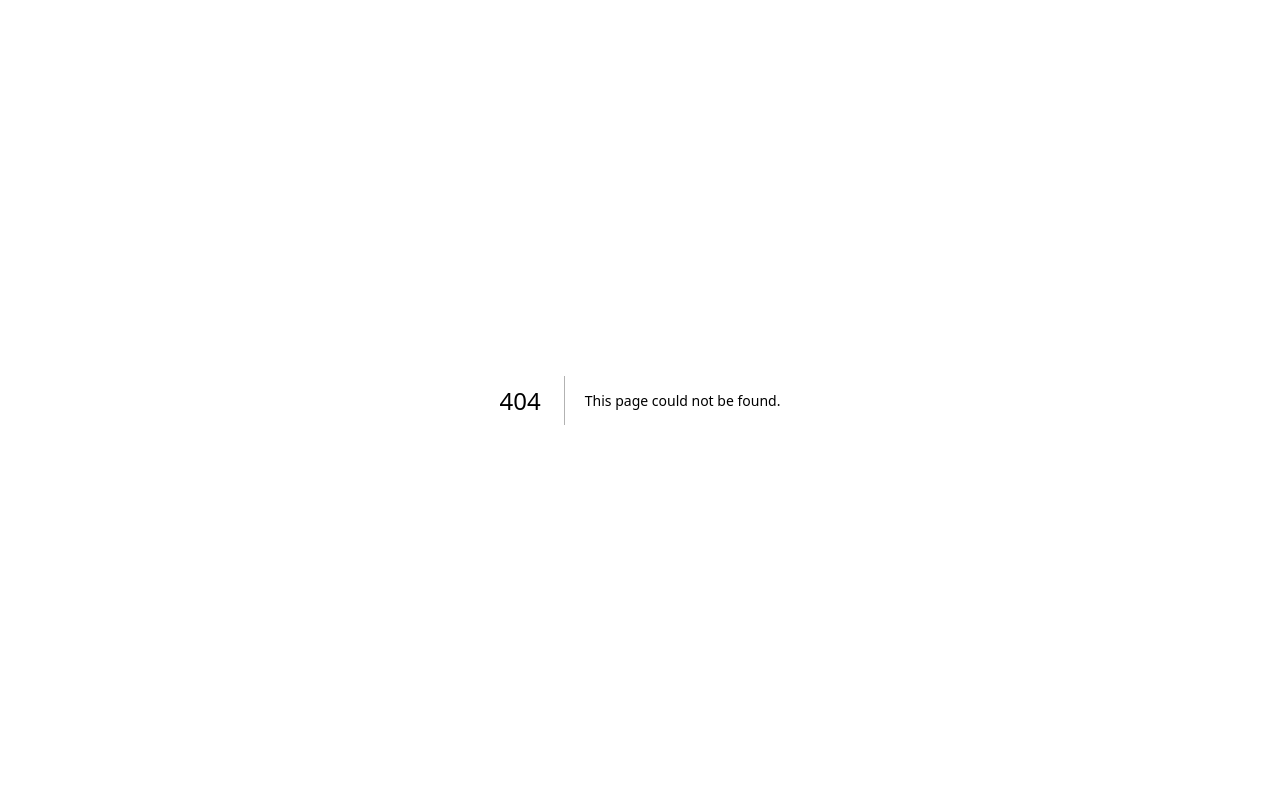
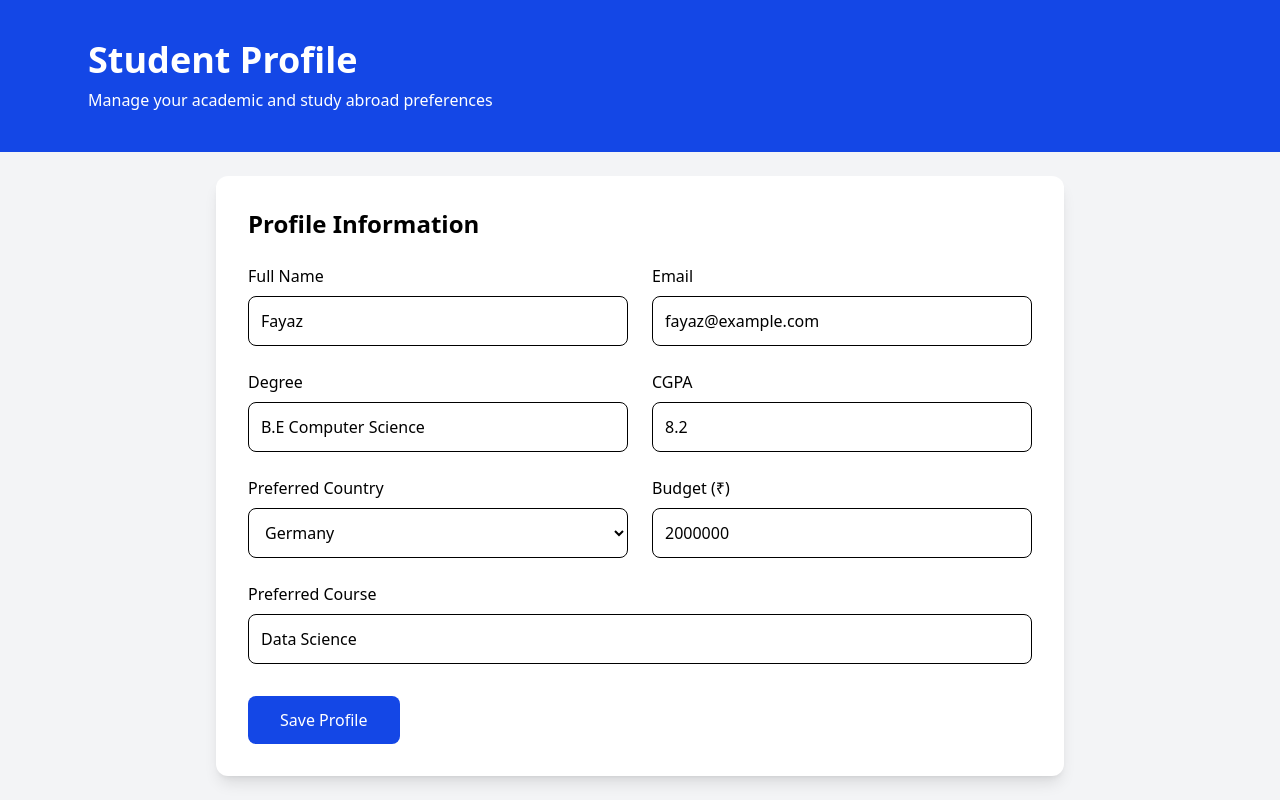
Before and after one commit to Fayaz-Personal/Office, a Next.js app in the folder study-abroad-platform/: page /profile in a window 1280 px wide. Before the commit this address had no page. Built offline with nearby package versions, Linux system fonts and the light colour scheme.

Commit message:
Add student profile page and update home page navigation

```diff
--- a/study-abroad-platform/app/page.js
+++ b/study-abroad-platform/app/page.js
@@ -10,12 +10,13 @@ export default function Home() {
           </h1>
 
           <div className="space-x-6">
-            <a href="#" className="hover:text-gray-200">Home</a>
+            <a href="/" className="hover:text-gray-200">Home</a>
             <a href="/universities" className="hover:text-gray-200">Universities</a>
             <a href="/scholarship" className="hover:text-gray-200">Scholarships</a>
             <a href="/loans" className="hover:text-gray-200">Loans</a>
             <a href="/chatbot" className="hover:text-gray-200">AI Assistant</a>
             <a href="/login" className="hover:text-gray-200">Login</a>
+            <a href="/profile" className="hover:text-gray-200">Profile</a>
           </div>
         </div>
       </nav>
--- /dev/null
+++ b/study-abroad-platform/app/profile/page.js
@@ -0,0 +1,162 @@
+"use client";
+
+import { useState } from "react";
+
+export default function ProfilePage() {
+    const [profile, setProfile] = useState({
+        name: "Fayaz",
+        email: "fayaz@example.com",
+        degree: "B.E Computer Science",
+        cgpa: "8.2",
+        country: "Germany",
+        budget: "2000000",
+        course: "Data Science",
+    });
+
+    const handleChange = (e) => {
+        setProfile({
+            ...profile,
+            [e.target.name]: e.target.value,
+        });
+    };
+
+    return (
+        <div className="min-h-screen bg-gray-100">
+
+            {/* Header */}
+            <div className="bg-blue-700 text-white py-10">
+                <div className="max-w-6xl mx-auto px-6">
+                    <h1 className="text-4xl font-bold">
+                        Student Profile
+                    </h1>
+
+                    <p className="mt-2">
+                        Manage your academic and study abroad preferences
+                    </p>
+                </div>
+            </div>
+
+            {/* Profile Form */}
+            <div className="max-w-4xl mx-auto p-6">
+
+                <div className="bg-white rounded-xl shadow-lg p-8">
+
+                    <h2 className="text-2xl font-bold mb-6">
+                        Profile Information
+                    </h2>
+
+                    <div className="grid md:grid-cols-2 gap-6">
+
+                        <div>
+                            <label className="block mb-2 font-medium">
+                                Full Name
+                            </label>
+                            <input
+                                type="text"
+                                name="name"
+                                value={profile.name}
+                                onChange={handleChange}
+                                className="w-full border p-3 rounded-lg"
+                            />
+                        </div>
+
+                        <div>
+                            <label className="block mb-2 font-medium">
+                                Email
+                            </label>
+                            <input
+                                type="email"
+                                name="email"
+                                value={profile.email}
+                                onChange={handleChange}
+                                className="w-full border p-3 rounded-lg"
+                            />
+                        </div>
+
+                        <div>
+                            <label className="block mb-2 font-medium">
+                                Degree
+                            </label>
+                            <input
+                                type="text"
+                                name="degree"
+                                value={profile.degree}
+                                onChange={handleChange}
+                                className="w-full border p-3 rounded-lg"
+                            />
+                        </div>
+
+                        <div>
+                            <label className="block mb-2 font-medium">
+                                CGPA
+                            </label>
+                            <input
+                                type="number"
+                                step="0.01"
+                                name="cgpa"
+                                value={profile.cgpa}
+                                onChange={handleChange}
+                                className="w-full border p-3 rounded-lg"
+                            />
+                        </div>
+
+                        <div>
+                            <label className="block mb-2 font-medium">
+                                Preferred Country
+                            </label>
+                            <select
+                                name="country"
+                                value={profile.country}
+                                onChange={handleChange}
+                                className="w-full border p-3 rounded-lg"
+                            >
+                                <option>Germany</option>
+                                <option>USA</option>
+                                <option>Canada</option>
+                                <option>UK</option>
+                                <option>Australia</option>
+                                <option>Ireland</option>
+                            </select>
+                        </div>
+
+                        <div>
+                            <label className="block mb-2 font-medium">
+                                Budget (₹)
+                            </label>
+                            <input
+                                type="number"
+                                name="budget"
+                                value={profile.budget}
+                                onChange={handleChange}
+                                className="w-full border p-3 rounded-lg"
+                            />
+                        </div>
+
+                    </div>
+
+                    <div className="mt-6">
+                        <label className="block mb-2 font-medium">
+                            Preferred Course
+                        </label>
+                        <input
+                            type="text"
+                            name="course"
+                            value={profile.course}
+                            onChange={handleChange}
+                            className="w-full border p-3 rounded-lg"
+                        />
+                    </div>
+
+                    <button
+                        className="mt-8 bg-blue-700 text-white px-8 py-3 rounded-lg hover:bg-blue-800"
+                    >
+                        Save Profile
+                    </button>
+
+                </div>
+
+            </div>
+
+        </div>
+    );
+}
```
